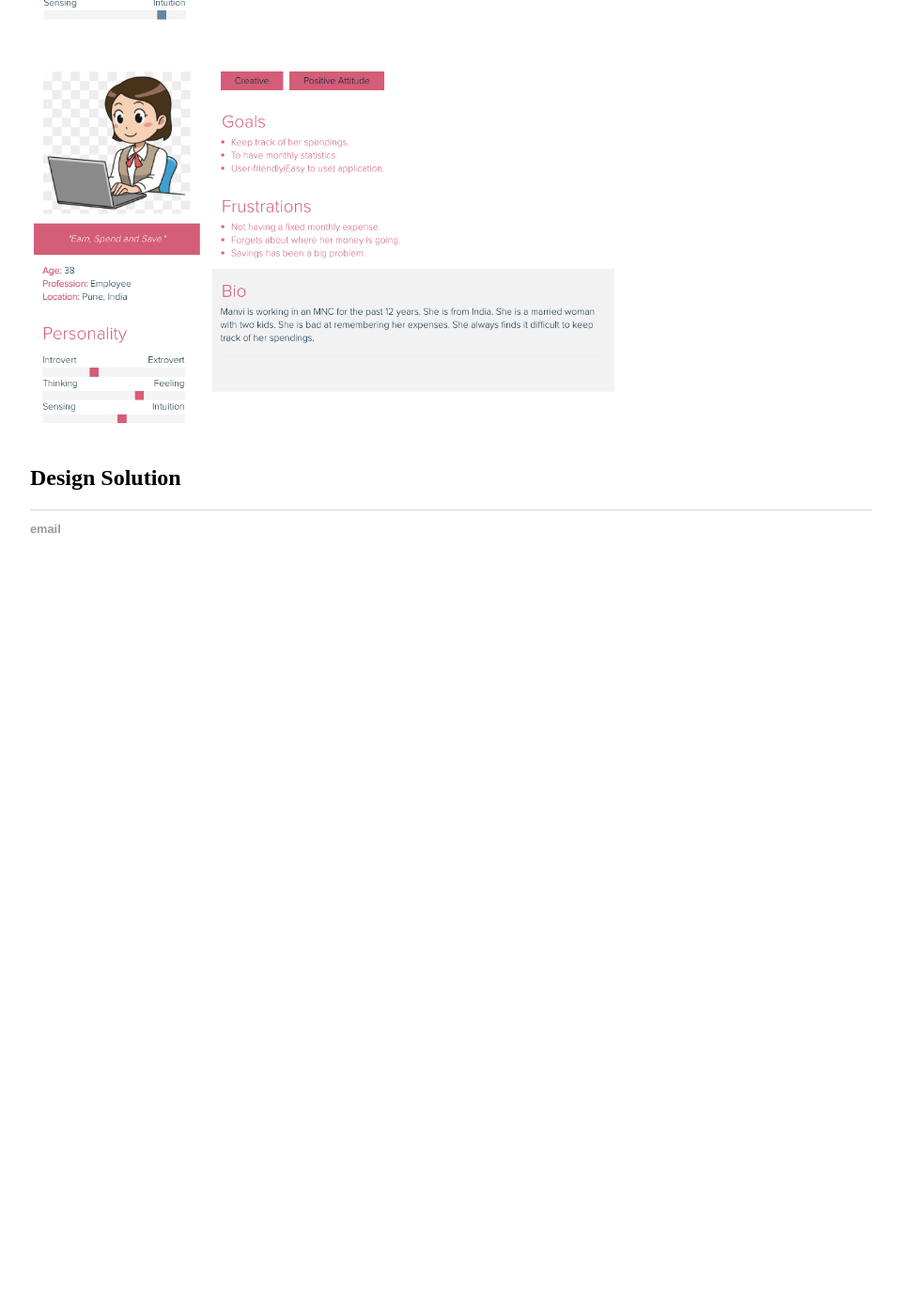
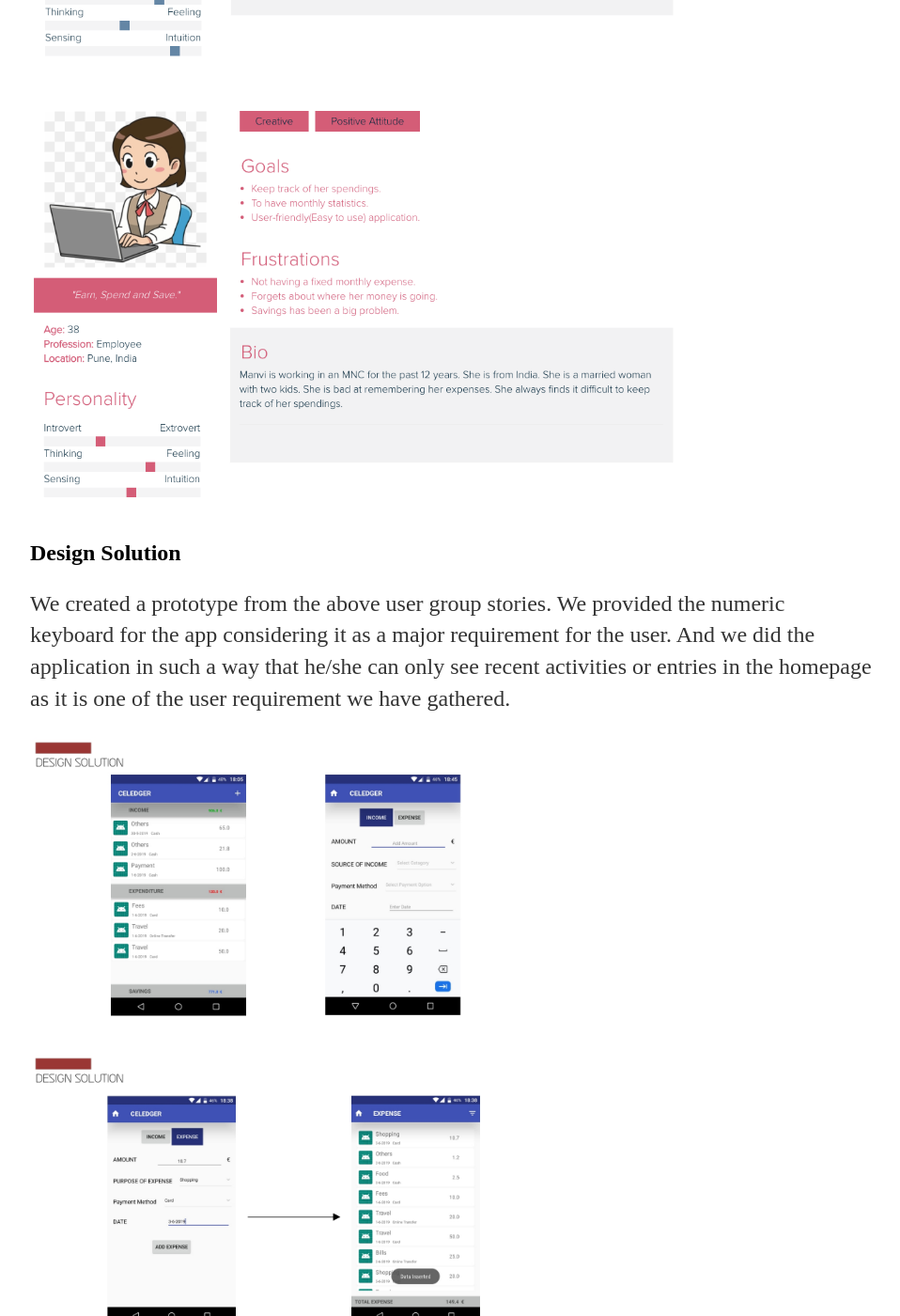
Before and after one commit to DBSE-teaching/isee2019-TeamMachine, a Jekyll site: the page built from docs/_posts/2019-06-04-Advanced-Prototype.md, in a window 1280 px wide and 1400 px high, scrolled down 4340 px. Shown: the whole window at 94% size, without its empty margins (160-1118 px from the left). Built offline with Jekyll 4.4.1, drawn with Linux system fonts in a browser that asks for light colours; a file with an impossible date is left out; before the commit the page ends 4970 px from its top, so only the background shows below that; some of the changed text lies outside the part shown.

Commit message:
Update 2019-06-04-Advanced-Prototype.md

```diff
--- a/docs/_posts/2019-06-04-Advanced-Prototype.md
+++ b/docs/_posts/2019-06-04-Advanced-Prototype.md
@@ -50,8 +50,24 @@
 
 We created personas from two major user groups for our celedger application to identify their needs and expectations. They will define the main functions of our application. For this personas we have gathered their age, profession, personality, goals, frustations and their bio.
 
-![UP]({{site.baseurl}}/images/UP.png "UP"){:height="40%" width="70%"}
+![UP]({{site.baseurl}}/images/UP.png "UP"){:height="44%" width="77%"}
 
-![UP2]({{site.baseurl}}/images/UP2.png "UP2"){:height="40%" width="70%"}
+![UP2]({{site.baseurl}}/images/UP2.png "UP2"){:height="44%" width="77%"}
 
 ## Design Solution
+
+We created a prototype from the above user group stories. We provided the numeric keyboard for the app considering it as a major requirement for the user. And we did the application in such a way that he/she can only see recent activities or entries in the homepage as it is one of the user requirement we have gathered.
+
+![DS1]({{site.baseurl}}/images/DS1.jpg "DS1"){:height="35%" width="60%"}
+
+![DS2]({{site.baseurl}}/images/DS2.jpg "DS2"){:height="35%" width="60%"}
+
+## Summary of Changes
+
+We only made few changes to our application comparing to the initial design. Before we had addition button for both income and expenses seperately but later we have changed it into a common button based on the user requirements.
+
+We worked in way where we don't get such unexpected user input that could ruin the whole user interface of our application.
+
+## Working Prototype
+
+<a href="https://github.com/DBSE-teaching/isee2019-TeamMachine/blob/CeledgerAppAPK/docs/Celedger2.apk" target="_blank"><b>Click here to download Apk</b></a>
```
